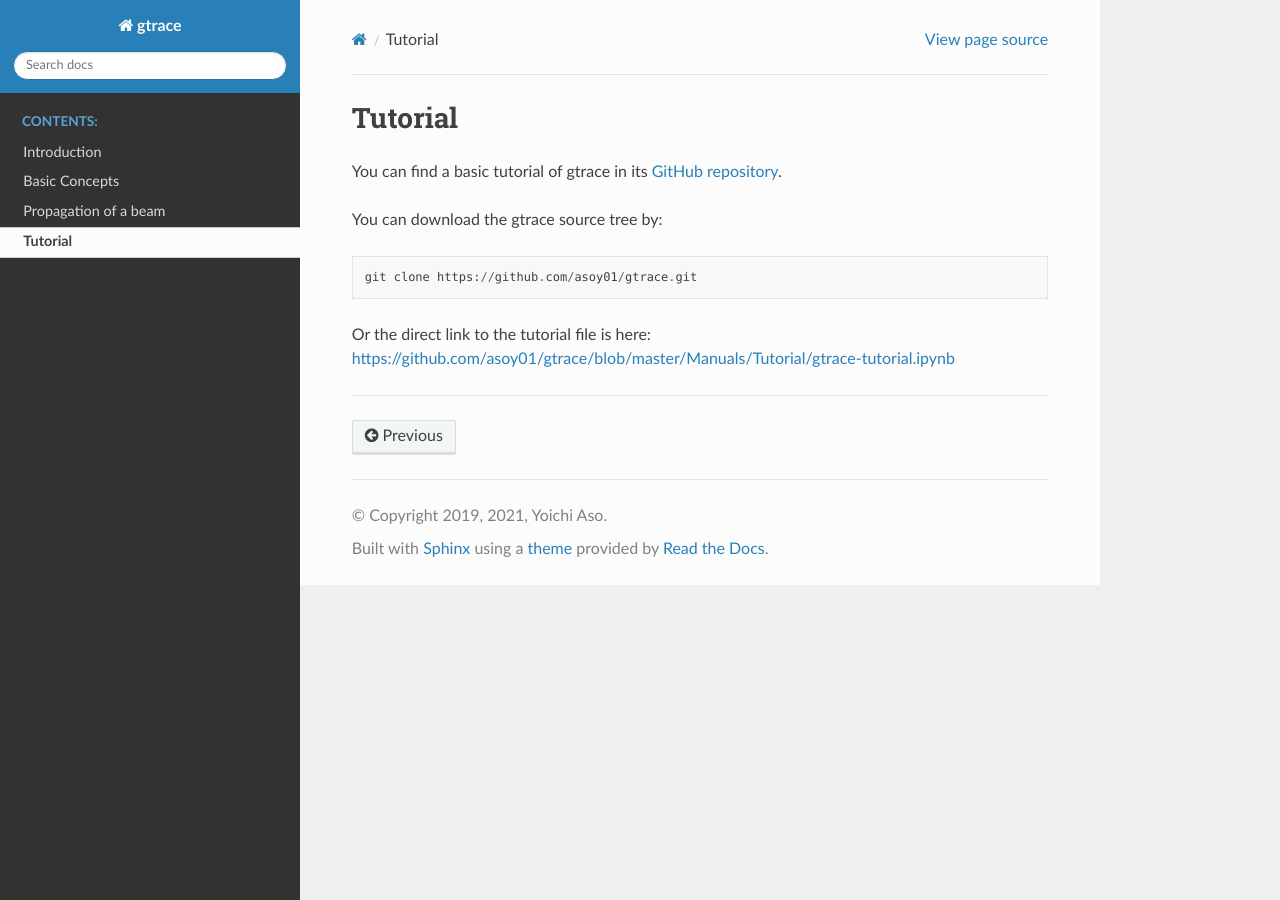
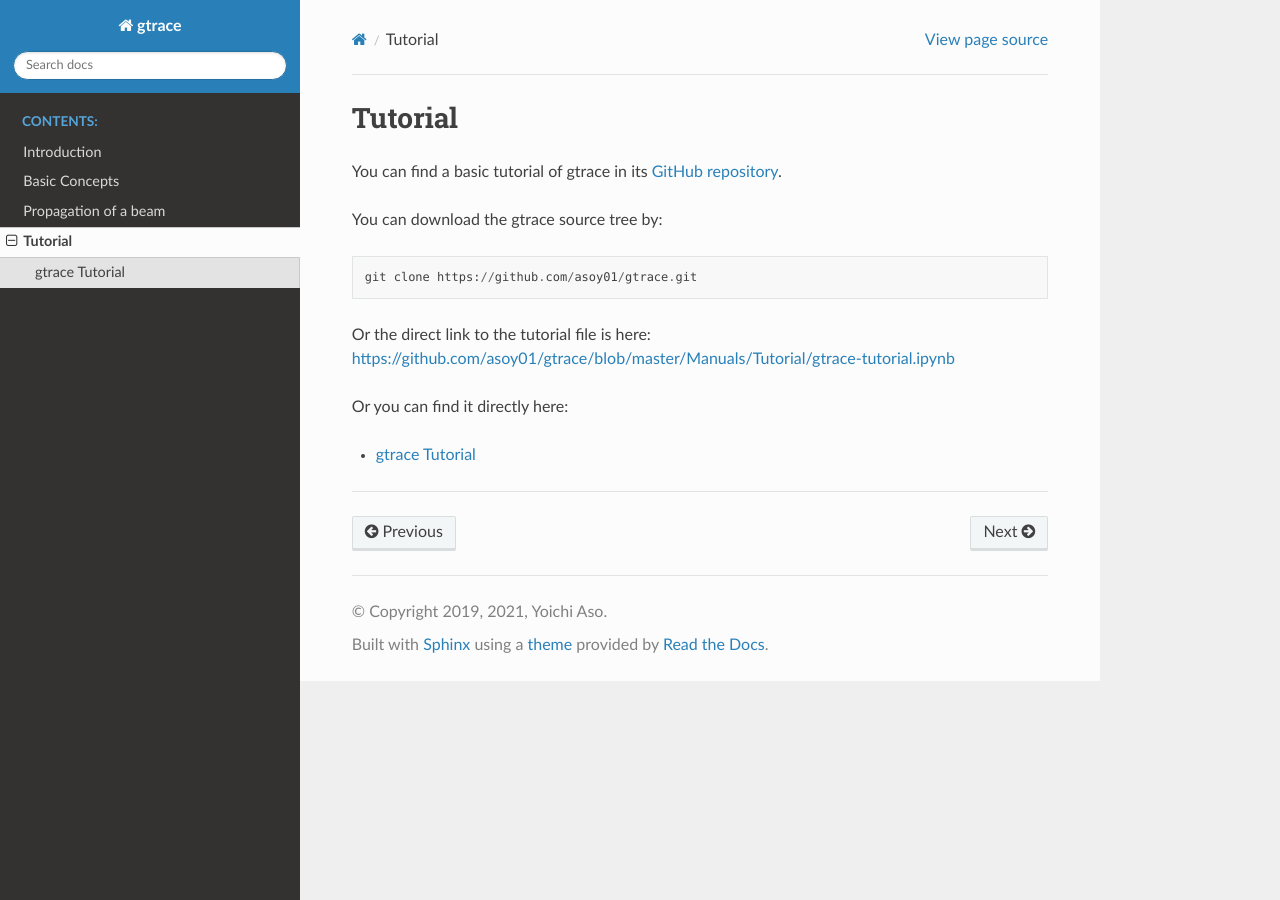
Before and after one commit to asoy01/gtrace, a Sphinx documentation site: the page built from docs/source/tutorial.rst, in a window 1280 px wide. Built offline with Sphinx 7.4.7 and the Read the Docs theme 2.0.0, drawn with Linux system fonts in a browser that asks for light colours.

Commit message:
Directly display notebook in documentation.

```diff
--- a/docs/requirements.txt
+++ b/docs/requirements.txt
@@ -1,2 +1,4 @@
 gtrace
 sphinx-autoapi
+ipykernel
+nbsphinx
--- a/docs/source/conf.py
+++ b/docs/source/conf.py
@@ -12,7 +12,7 @@
 #
 import os
 import sys
-sys.path.insert(0, os.path.abspath('..'))
+sys.path.insert(0, os.path.abspath('../..'))
 
 
 # -- Project information -----------------------------------------------------
@@ -30,7 +30,8 @@ release = '0.2.1'
 # Add any Sphinx extension module names here, as strings. They can be
 # extensions coming with Sphinx (named 'sphinx.ext.*') or your custom
 # ones.
-extensions = ['autoapi.extension','sphinx.ext.autodoc', 'sphinx.ext.napoleon', 'sphinx.ext.mathjax'
+extensions = ['autoapi.extension','sphinx.ext.autodoc', 'sphinx.ext.napoleon', 'sphinx.ext.mathjax',
+    "nbsphinx"
 ]
 
 # Add any paths that contain templates here, relative to this directory.
--- a/docs/source/tutorial.rst
+++ b/docs/source/tutorial.rst
@@ -9,4 +9,11 @@ You can download the gtrace source tree by::
 
 Or the direct link to the tutorial file is here: https://github.com/asoy01/gtrace/blob/master/Manuals/Tutorial/gtrace-tutorial.ipynb
 
+Or you can find it directly here:
+
+.. toctree::
+   :maxdepth: 1
+
+   tutorial/gtrace-tutorial
+
 ---------------
```
Also changed, not shown: docs/source/tutorial/figures/BeamNameConvention.png (added), docs/source/tutorial/figures/GaussianBeam.png (added), docs/source/tutorial/figures/MCtrace.png (added), docs/source/tutorial/figures/Mirror.png (added), docs/source/tutorial/figures/NonSeqTraceResult.png (added), docs/source/tutorial/figures/SeqTraceResult.png (added), docs/source/tutorial/gtrace-tutorial.ipynb (added), 3 other files.
